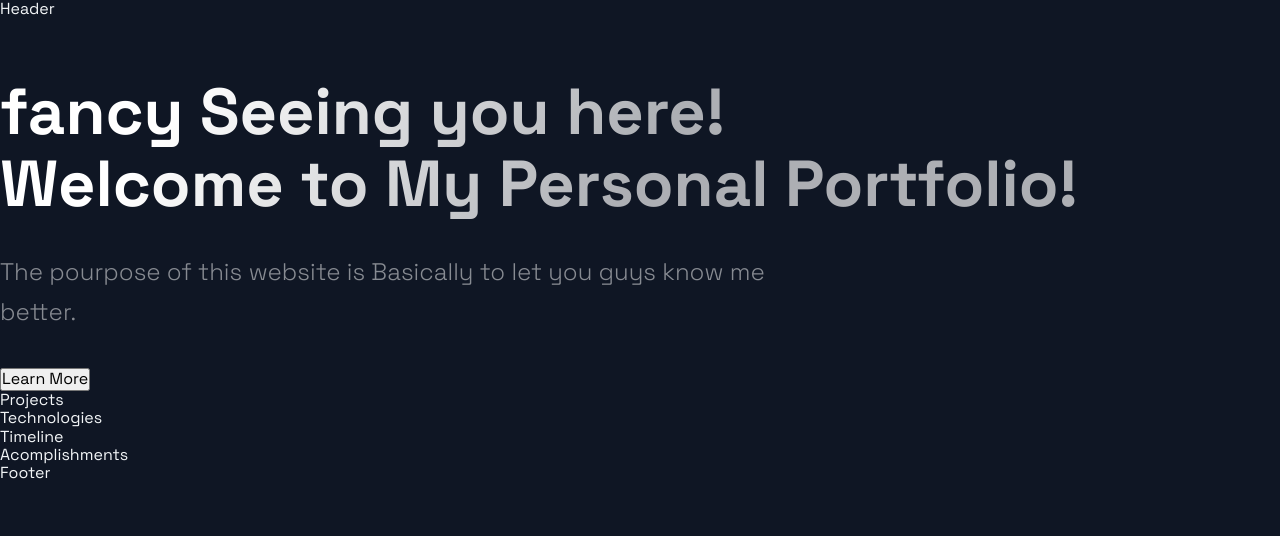
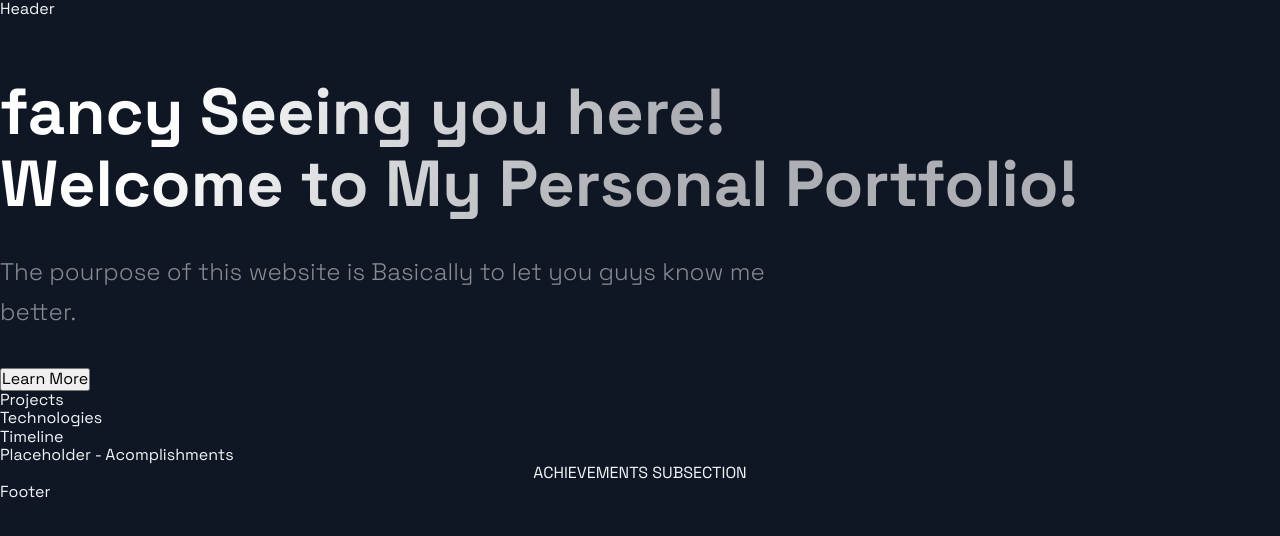
Before and after one commit to hrishikeshnikam2000/hrishikesh.github.io, a Next.js app: page / in a window 1280 px wide. Shown: the top 536 px of the page. Built offline with nearby package versions, Linux system fonts and the light colour scheme.

Commit message:
Update Acomplishments.js

```diff
--- a/src/components/Acomplishments/Acomplishments.js
+++ b/src/components/Acomplishments/Acomplishments.js
@@ -12,7 +12,8 @@ const data = [
 
 const Acomplishments = () => (
   <div>
-    Acomplishments
+    Placeholder - Acomplishments
+  <center> ACHIEVEMENTS SUBSECTION </center>
   </div>
 );
 
```
